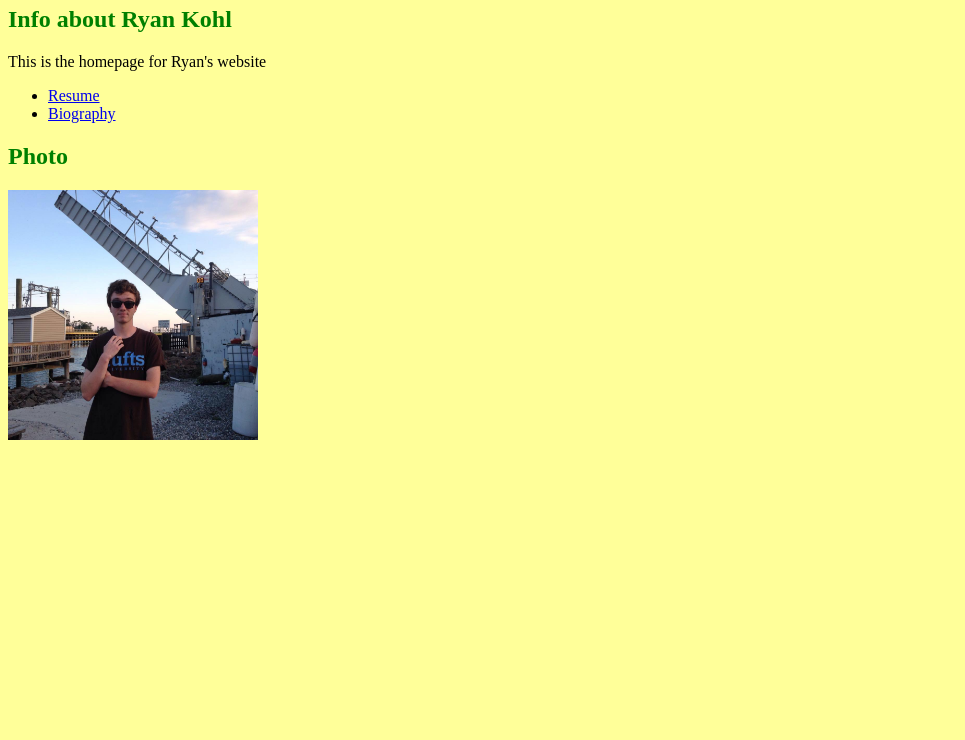
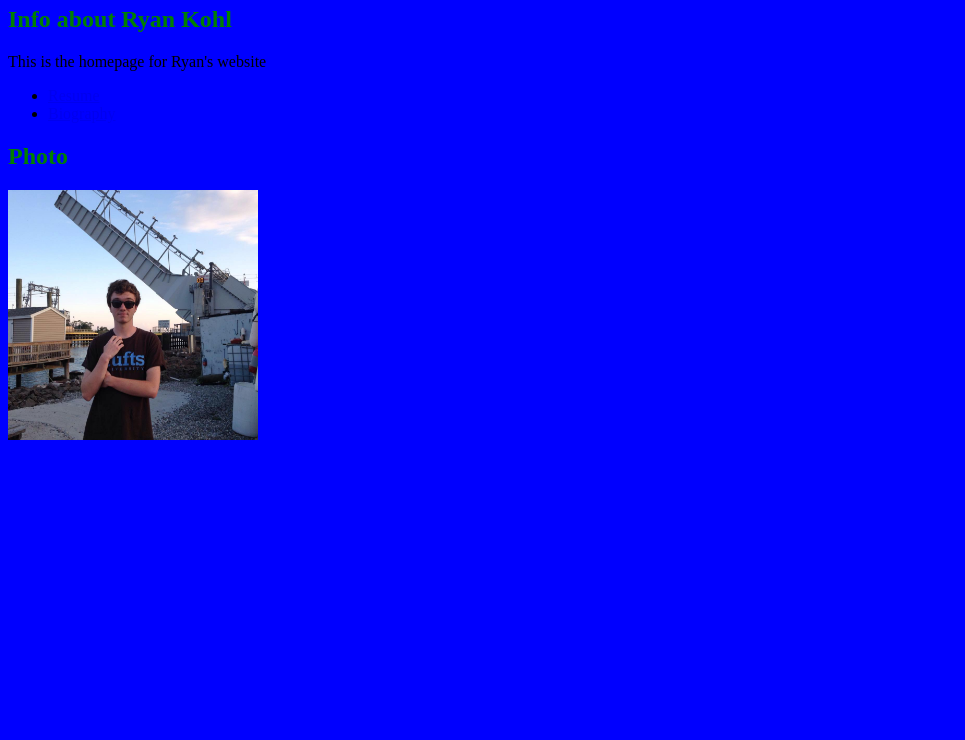
Before and after one commit to RNKohl/rkohl.github.io, a plain HTML site: page index.html in a window 1280 px wide. Shown: the part 60-800 px from the top of the page, without its empty margins (0-965 px from the left). Drawn offline with Linux system fonts and the light colour scheme.

Commit message:
Update index_style.css

```diff
--- a/index_style.css
+++ b/index_style.css
@@ -9,5 +9,5 @@ h2 {
 	color: green;
 }
 body {
-	background-color: #ffff99;
+	background-color: blue;
 }
```
